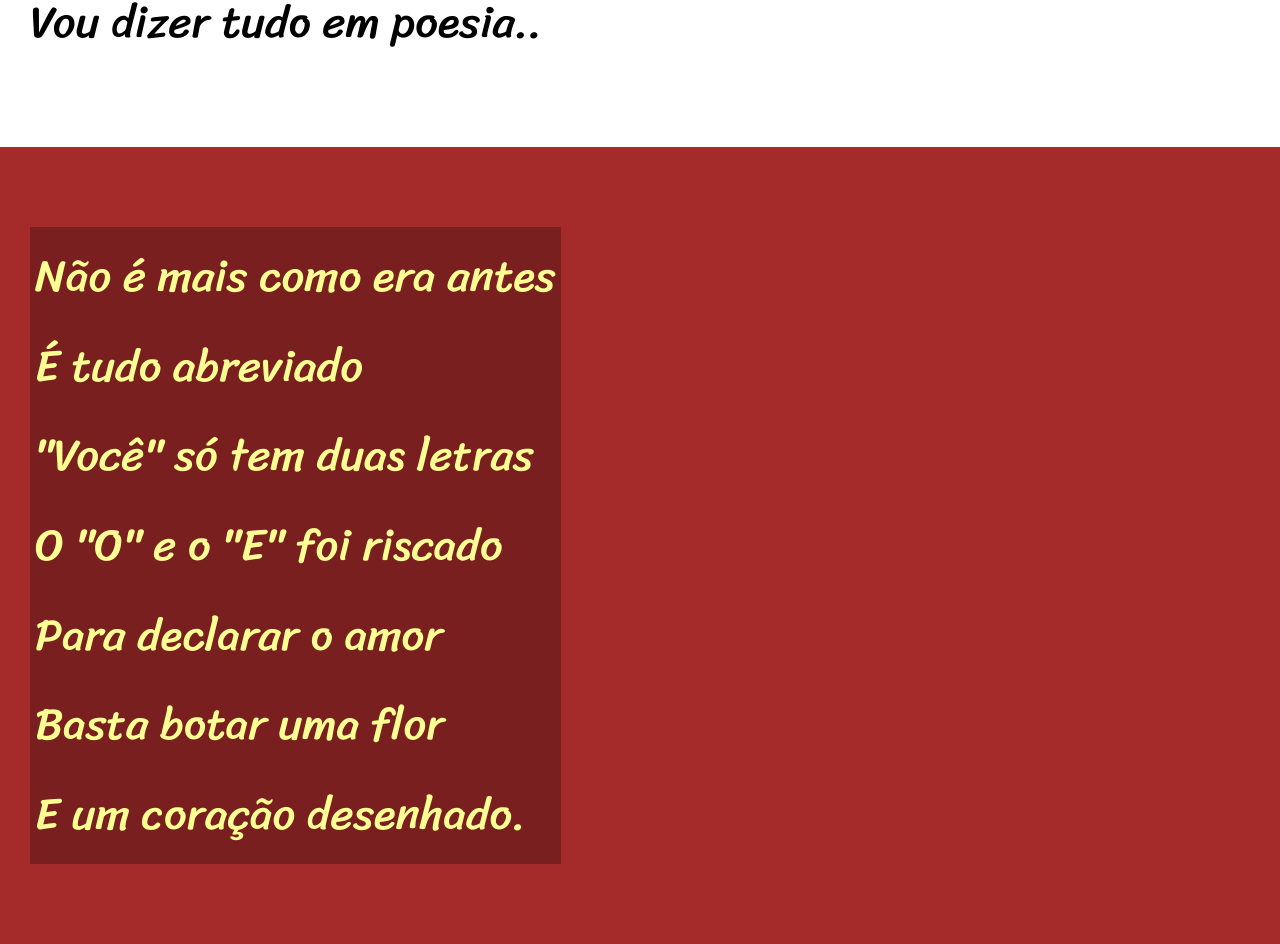
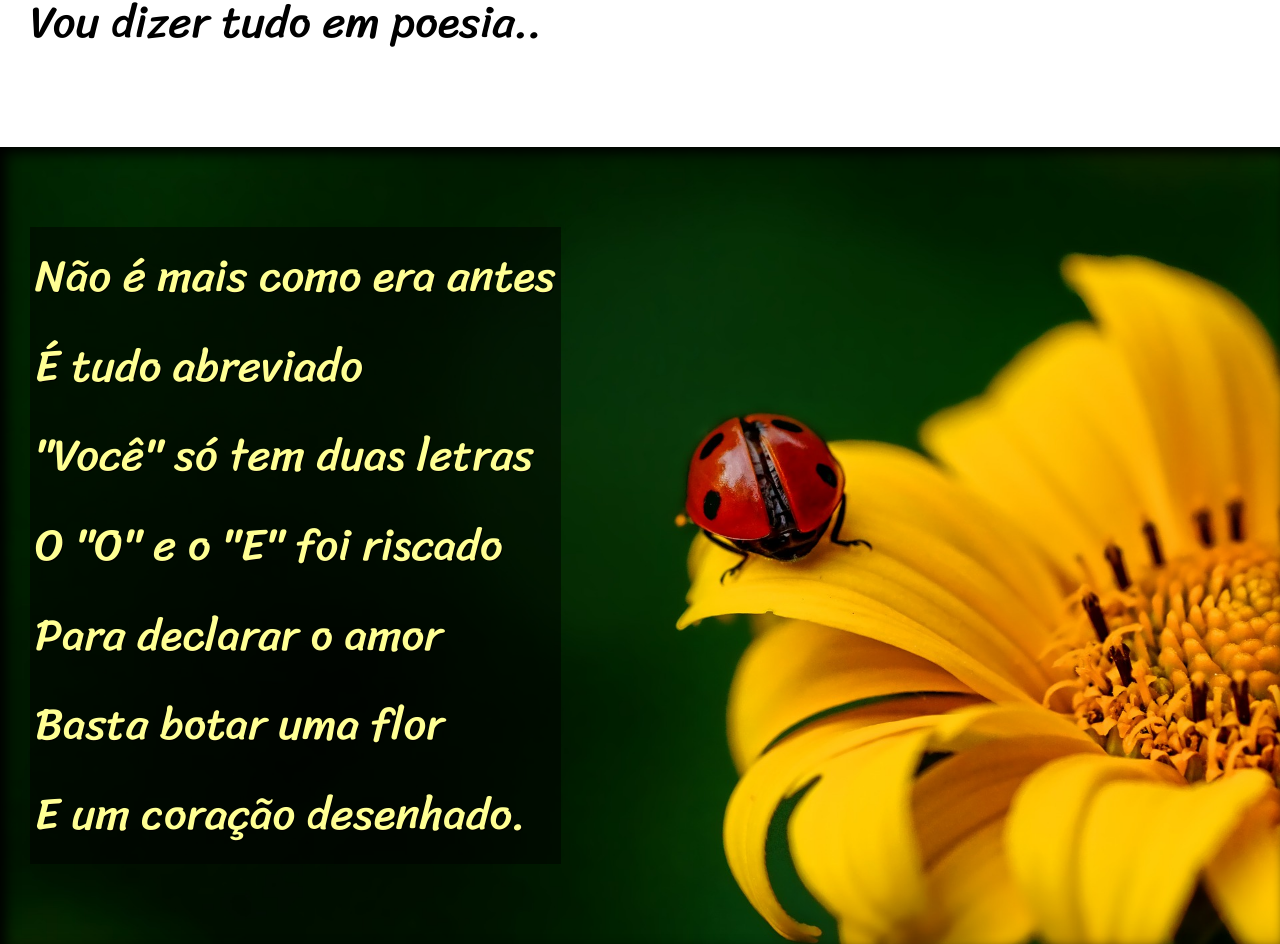
Before and after one commit to IleanRodrigo/html-css, a plain HTML site: page desafios/d012/index.html in a window 1280 px wide. Shown: the part 900-1844 px from the top of the page. Drawn offline with Linux system fonts and the light colour scheme; a web font is replaced by a local one.

Commit message:
atualizações do projeto do capítulo 12

```diff
--- a/desafios/d012/estilo/style.css
+++ b/desafios/d012/estilo/style.css
@@ -74,13 +74,26 @@ article.normal > p {
 article.imagem {
   background-color: brown;
   color: rgb(255, 255, 147);
+  box-shadow: inset 6px 6px 13px 0px black;
+  background-size: cover;
+  background-attachment: fixed;
 }
 
 article.imagem > p {
   display: inline-block;
   padding: 5px;
-  background-color: rgba(0, 0, 0, 0.257);
+  background-color: rgba(0, 0, 0, 0.5);
   font-family: var(--fonte03);
+  text-shadow: 1px 1px 0px black;
+}
+
+article#img01 {
+  background-image: url("../imagens/background001.jpg");
+  background-position: right center;
+}
+
+article#img02 {
+  background-image: url("../imagens/background002.jpg");
 }
 
 footer {
--- a/desafios/d012/index.html
+++ b/desafios/d012/index.html
@@ -31,7 +31,7 @@
           Vou dizer tudo em poesia..
         </p>
       </article>
-      <article class="imagem">
+      <article class="imagem" id="img01">
         <p>
           Não é mais como era antes <br />
           É tudo abreviado <br />
@@ -61,7 +61,7 @@
           Decifre esse rabisco.
         </p>
       </article>
-      <article class="imagem">
+      <article class="imagem" id="img02">
         <p>
           Tenho saudade das cartas <br />
           Escritas com a própria mão <br />
```
